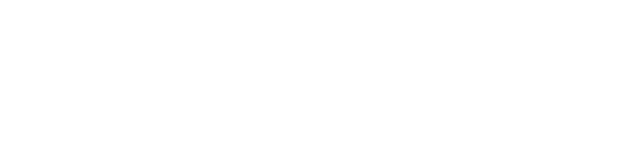
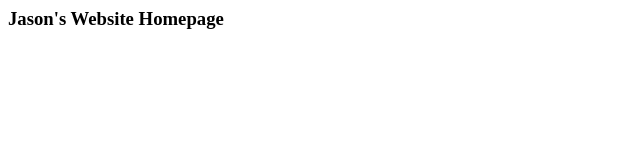
Before and after one commit to WVCS/website-yejaosn, a plain HTML site: page index.html in a window 1280 px wide. Shown: the whole page, without its empty margins (0-640 px from the left). Drawn offline with Linux system fonts and the light colour scheme.

Commit message:
Update index.html
Heading Text for testing

```diff
--- a/index.html
+++ b/index.html
@@ -1,7 +1,7 @@
 <html>
 
 
-
+<h3> Jason's Website Homepage </h3>
 
 
 
```
